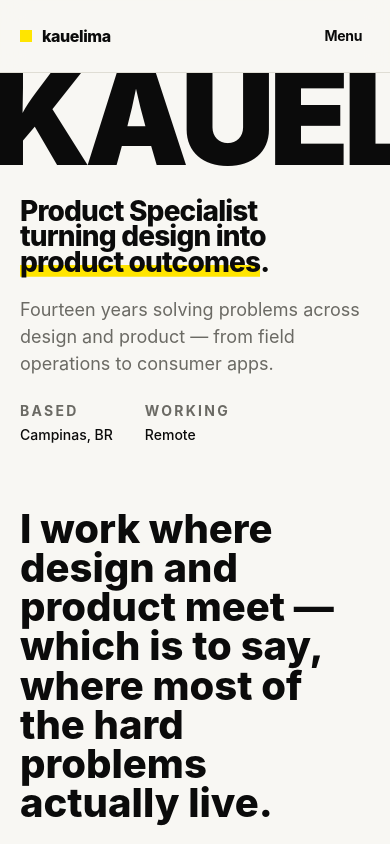
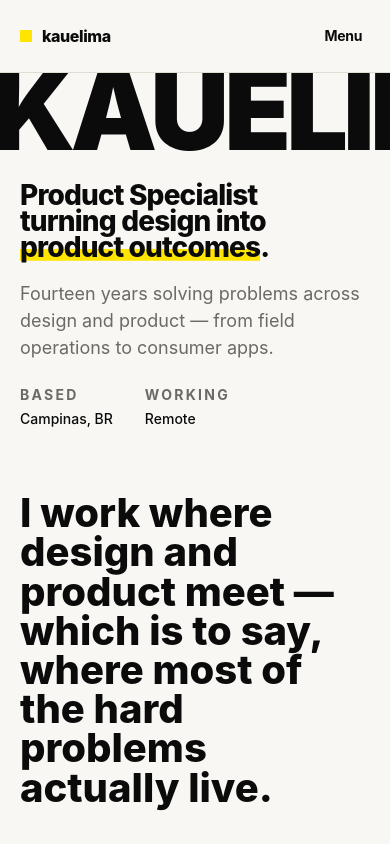
Before and after one commit to kauelima/kauelima.com, an Astro site: page / in a window 390 px wide. Shown: the top 844 px of the page. Built offline with nearby package versions, Linux system fonts and the light colour scheme; Astro itself is replaced by a stand-in of ours.

Commit message:
Reduce wordmark crop so more of the name reads
Was showing only KAU at desktop widths. Heights drop from a 24-34vw ramp
to 20-24vw, taking the visible fraction from ~41% to ~58% on desktop and
~70% on mobile — KAUEL / KAUELI rather than KAU. Positioning is
unchanged: still anchored top-left, flush to the header, cropped right.

Co-Authored-By: Claude Opus 5 (1M context) <noreply@anthropic.com>

```diff
--- a/src/components/Wordmark.astro
+++ b/src/components/Wordmark.astro
@@ -38,7 +38,7 @@ const { class: className = '' } = Astro.props;
 <style>
   .wordmark {
     width: 100%;
-    height: 24vw;
+    height: 20vw;
     overflow: hidden;
   }
 
@@ -56,11 +56,13 @@ const { class: className = '' } = Astro.props;
     fill: var(--color-ink);
   }
 
-  /* Bigger and more cropped as the viewport widens. */
-  @media (min-width: 640px)  { .wordmark { height: 28vw; } }
-  @media (min-width: 768px)  { .wordmark { height: 30vw; } }
-  @media (min-width: 1024px) { .wordmark { height: 32vw; } }
-  @media (min-width: 1280px) { .wordmark { height: 34vw; max-height: 70vh; } }
+  /* Crop deepens gently as the viewport widens. The box height *is* the crop:
+     visible fraction = (boxWidth / boxHeight) / 7.16, the viewBox aspect. This
+     ramp keeps roughly KAUEL readable throughout. */
+  @media (min-width: 640px)  { .wordmark { height: 21vw; } }
+  @media (min-width: 768px)  { .wordmark { height: 22vw; } }
+  @media (min-width: 1024px) { .wordmark { height: 23vw; } }
+  @media (min-width: 1280px) { .wordmark { height: 24vw; max-height: 60vh; } }
 
   .sr-only {
     position: absolute;
```
